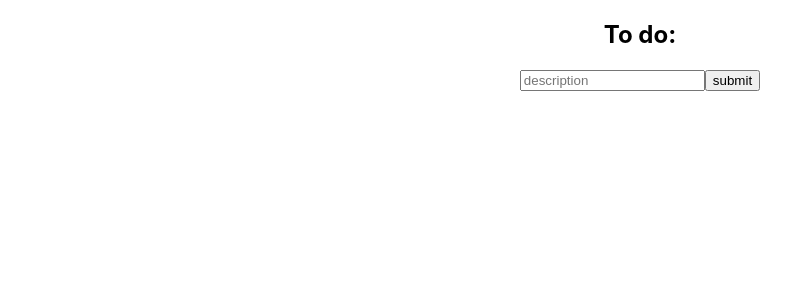
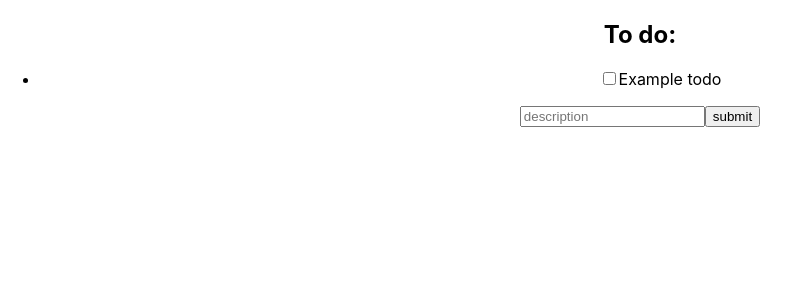
Before and after one commit to EmilieHumbert/react-todo-list, a React (Create React App) app: page / in a window 1280 px wide. Shown: the top 300 px of the page, without its empty margins (0-800 px from the left). Built offline with nearby package versions, Linux system fonts and the light colour scheme.

Commit message:
Add a complete checkbox

```diff
--- a/src/Components/List.js
+++ b/src/Components/List.js
@@ -1,10 +1,22 @@
 import React from "react";
 
-function List({ data }) {
+function List({ list, setList }) {
+  function handleChecked(todo) {
+    const updatedTodo = { ...todo, complete: !todo.complete };
+    setList(list.map((item) => (item === todo ? updatedTodo : item)));
+  }
+
   return (
     <ul>
-      {data.map((todo) => (
-        <li>{todo}</li>
+      {list.map((todo) => (
+        <li>
+          <input
+            type="checkbox"
+            checked={todo.complete}
+            onChange={() => handleChecked(todo)}
+          />
+          {todo.text}
+        </li>
       ))}
     </ul>
   );
--- a/src/Components/Project.js
+++ b/src/Components/Project.js
@@ -3,18 +3,18 @@ import List from "./List";
 
 function Project() {
   const [input, setInput] = useState("");
-  const [list, setList] = useState([]);
+  const [list, setList] = useState([{ text: "Example todo", complete: false }]);
 
   const handleSubmit = (e) => {
     e.preventDefault();
-    setList([...list, input]);
+    setList([...list, { text: input, complete: false }]);
     setInput("");
   };
 
   return (
     <div>
       <h2>To do:</h2>
-      <List data={list} />
+      <List list={list} setList={setList} />
       <form onSubmit={handleSubmit}>
         <input
           type="text"
```
